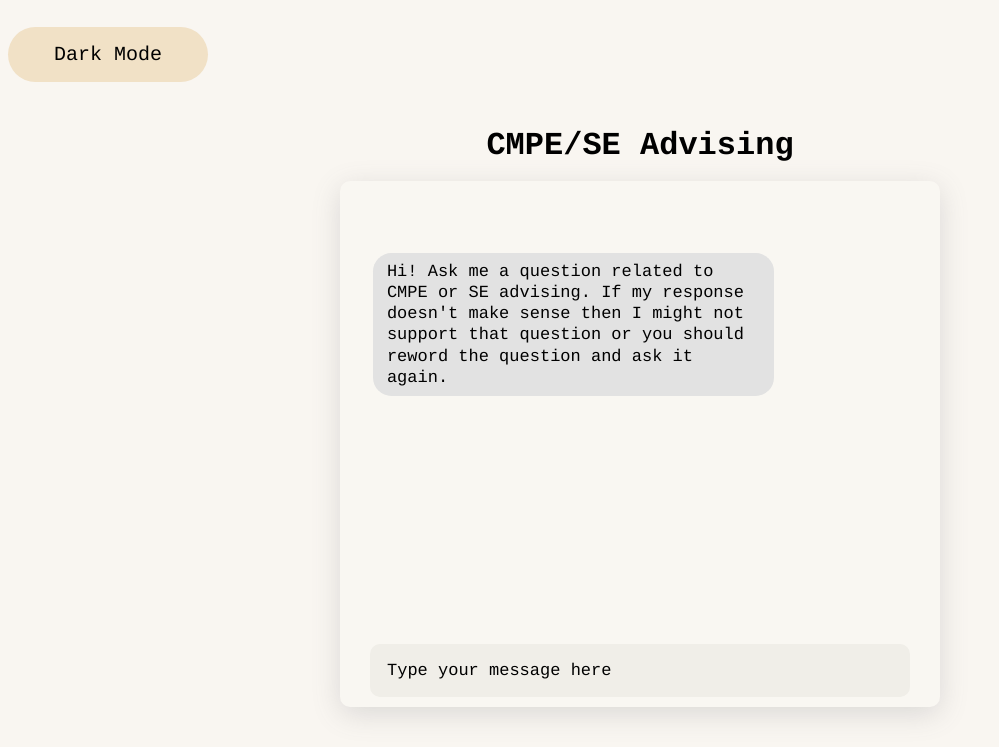
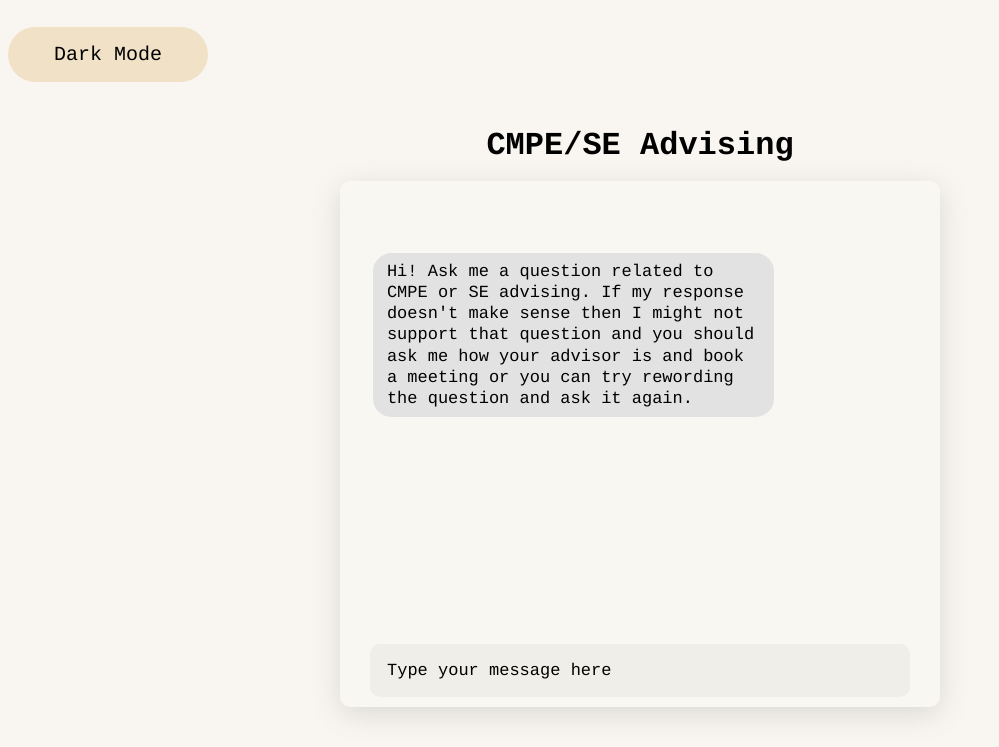
Before and after one commit to akumar23/HAL-AI-AdvisorBot, a Flask app: page / in a window 1280 px wide. Shown: the top 747 px of the page, without its empty margins (0-999 px from the left). Run offline with Flask 2, Linux system fonts and the light colour scheme; some libraries are stand-ins or nearby versions.

Commit message:
Update base.html

```diff
--- a/templates/base.html
+++ b/templates/base.html
@@ -34,7 +34,7 @@
 
         <div id="chatbox">
             <p class="botText">
-                <span>Hi! Ask me a question related to CMPE or SE advising. If my response doesn't make sense then I might not support that question or you should reword the question and ask it again.</span>
+                <span>Hi! Ask me a question related to CMPE or SE advising. If my response doesn't make sense then I might not support that question and you should ask me how your advisor is and book a meeting or you can try rewording the question and ask it again.</span>
             </p>
         </div>
 
```
